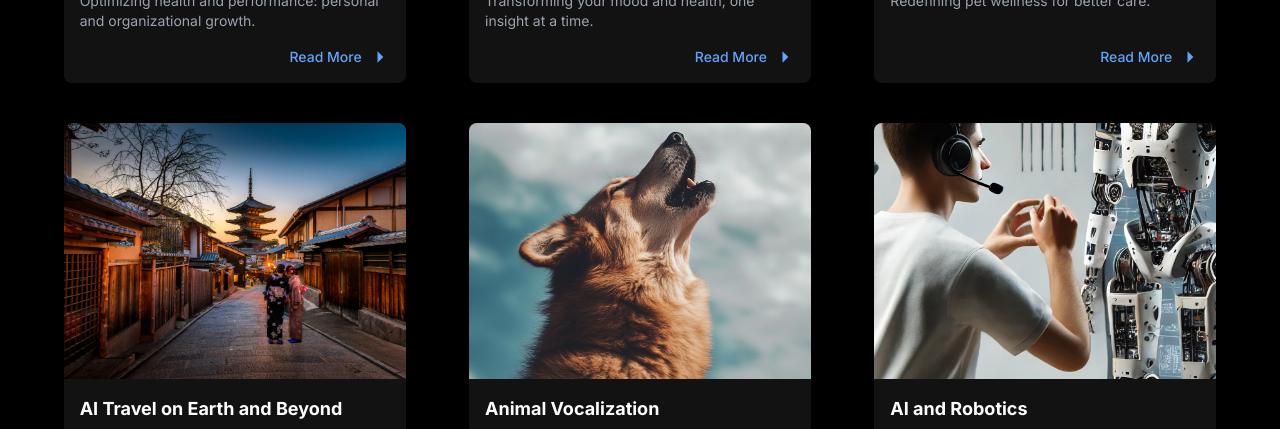
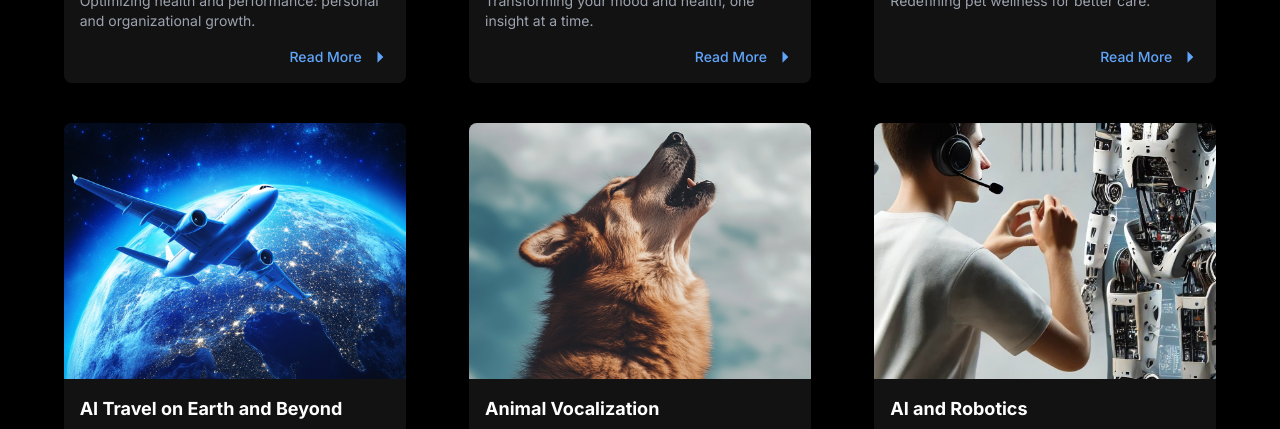
Before and after one commit to FlolabsInnovationsGroup/FloLabsInnovations, a Next.js app: page / in a window 1280 px wide. Shown: the part 2840-3269 px from the top of the page. Built offline with nearby package versions, Linux system fonts and the light colour scheme.

Commit message:
updated travel image

```diff
--- a/src/components/Technologies/Technologies.tsx
+++ b/src/components/Technologies/Technologies.tsx
@@ -21,7 +21,7 @@ export default function Technologies() {
       link: "/moodchanger-pets",
     },
     {
-      image: "/images/atravelonearth.png",
+      image: "/images/aitravel.png",
       title: "AI Travel on Earth and Beyond",
       description: "Conversational AI is changing the way we explore and travel the world.",
       link: "/ai-travel",
```
Also changed, not shown: public/images/aitravel.png (added).
